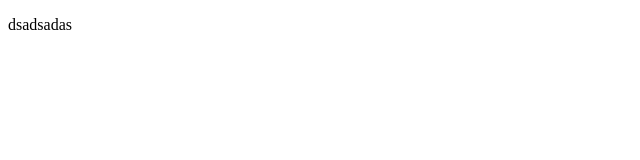
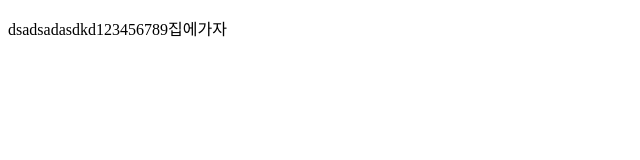
Before and after one commit to godianz/git-test, a plain HTML site: page index.html in a window 1280 px wide. Shown: the whole page, without its empty margins (0-640 px from the left). Drawn offline with Linux system fonts and the light colour scheme.

Commit message:
second-commit

```diff
--- a/index.html
+++ b/index.html
@@ -4,6 +4,6 @@
 <title>Document</title>
 </head>
 <body>
-    <p>dsadsadas</p>
+    <p>dsadsadasdkd123456789집에가자</p>
 </body>
 </html>
```
